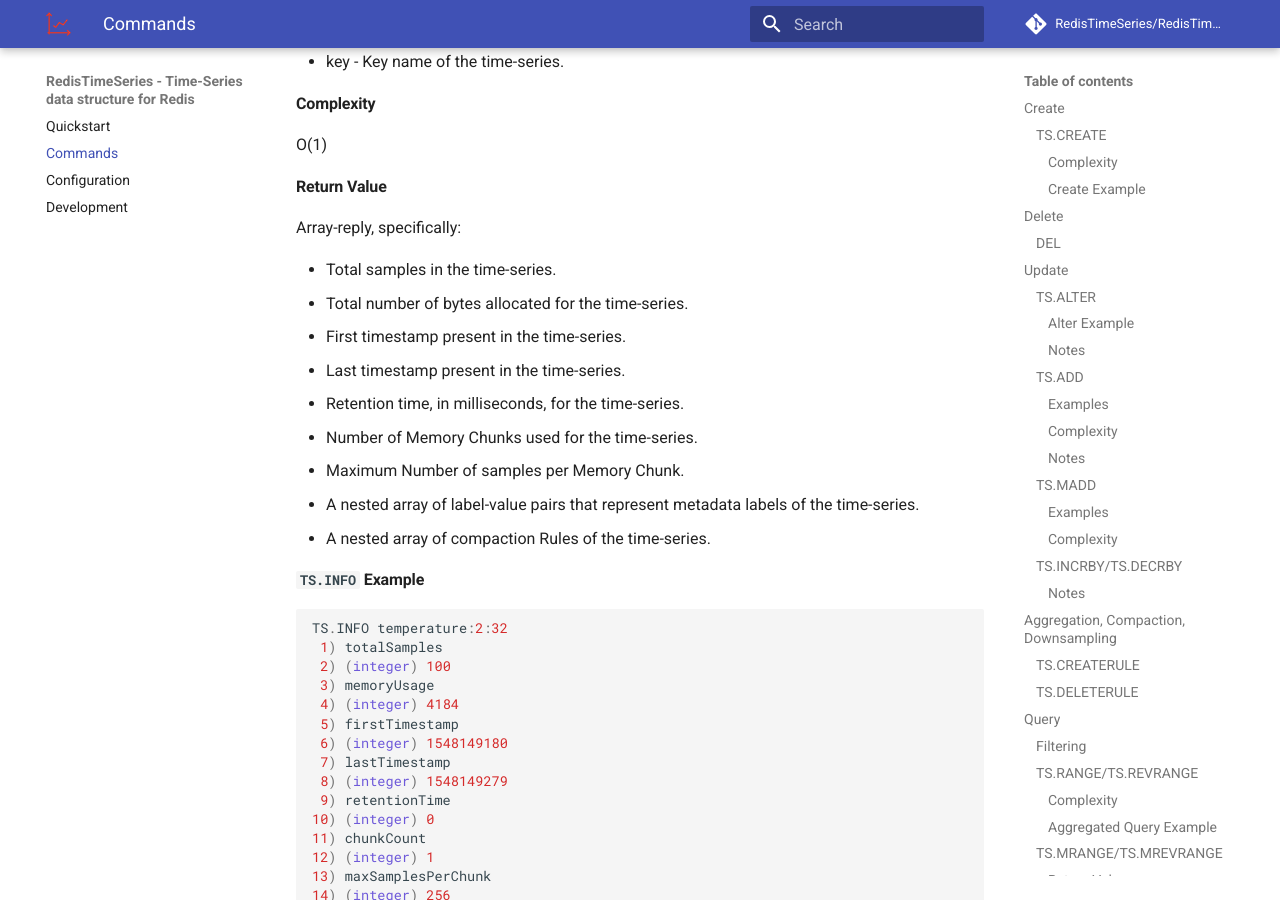
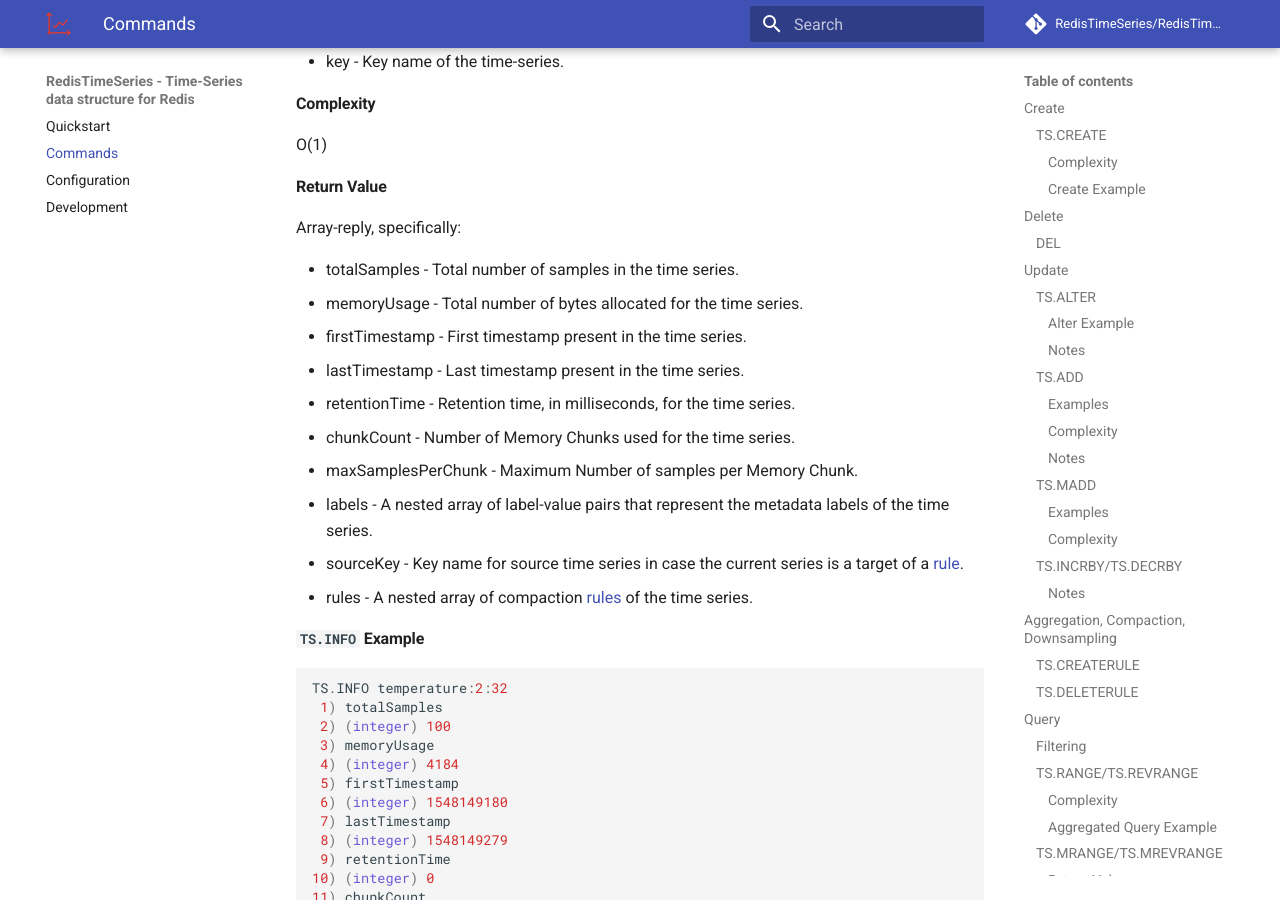
Before and after one commit to RedisTimeSeries/RedisTimeSeries, an MkDocs documentation site: the page built from docs/commands.md, in a window 1280 px wide and 900 px high, scrolled down 11334 px. Built offline with MkDocs 1.6.1 and Material for MkDocs 9.7.7, drawn with Linux system fonts in a browser that asks for light colours; comment, search, counter and statistics services are not loaded.

Commit message:
Update commands.md (#496)
* Update commands.md

* small copy edits

Co-authored-by: Pieter Cailliau <pieter.cailliau@gmail.com>

```diff
--- a/docs/commands.md
+++ b/docs/commands.md
@@ -506,15 +506,16 @@ O(1)
 
 Array-reply, specifically:
 
-- Total samples in the time-series.
-- Total number of bytes allocated for the time-series.
-- First timestamp present in the time-series.
-- Last timestamp present in the time-series.
-- Retention time, in milliseconds, for the time-series.
-- Number of Memory Chunks used for the time-series.
-- Maximum Number of samples per Memory Chunk.
-- A nested array of label-value pairs that represent metadata labels of the time-series.
-- A nested array of compaction Rules of the time-series.
+* totalSamples - Total number of samples in the time series.
+* memoryUsage - Total number of bytes allocated for the time series.
+* firstTimestamp - First timestamp present in the time series.
+* lastTimestamp - Last timestamp present in the time series.
+* retentionTime - Retention time, in milliseconds, for the time series.
+* chunkCount - Number of Memory Chunks used for the time series.
+* maxSamplesPerChunk - Maximum Number of samples per Memory Chunk.
+* labels - A nested array of label-value pairs that represent the metadata labels of the time series.
+* sourceKey - Key name for source time series in case the current series is a target of a [rule](#tscreaterule).
+* rules - A nested array of compaction [rules](#tscreaterule) of the time series.
 
 #### `TS.INFO` Example
 
```
